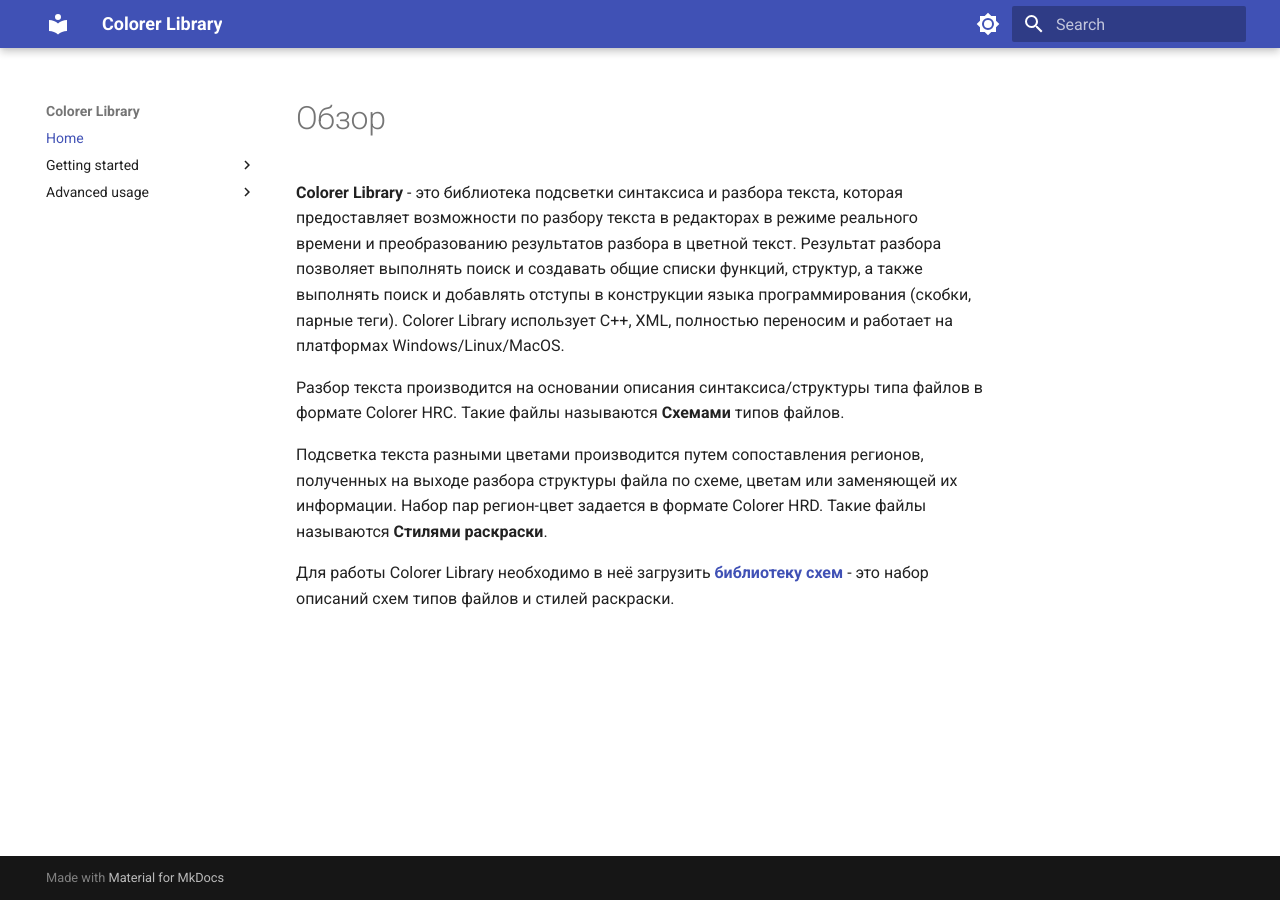
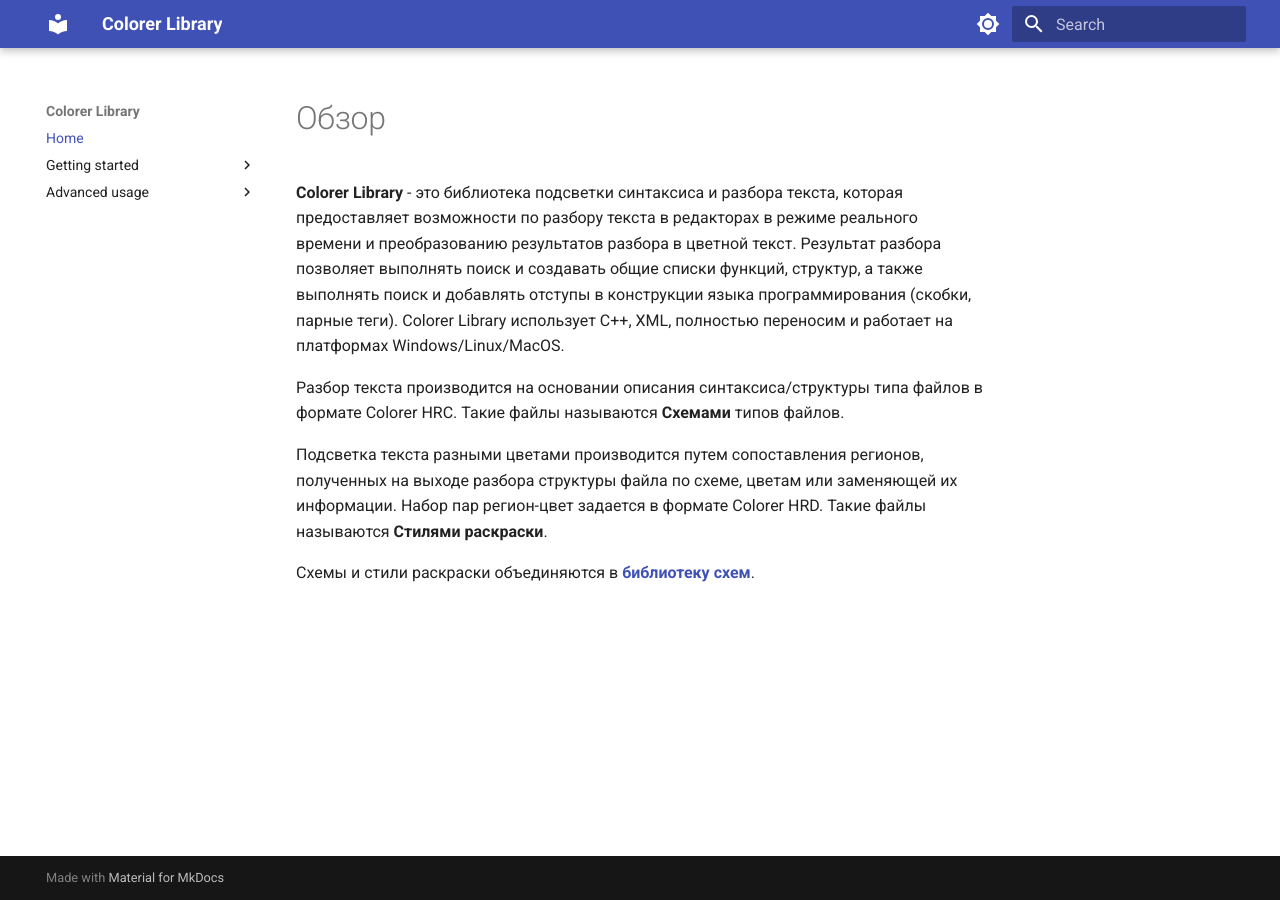
Before and after one commit to colorer/colorer.github.io, an MkDocs documentation site: the page built from docs/index.md, in a window 1280 px wide. Built offline with MkDocs 1.6.1 and Material for MkDocs 9.7.7, drawn with Linux system fonts in a browser that asks for light colours.

Commit message:
update docs

```diff
--- a/docs/index.md
+++ b/docs/index.md
@@ -6,4 +6,4 @@
 
 Подсветка текста разными цветами производится путем сопоставления регионов, полученных на выходе разбора структуры файла по схеме, цветам или заменяющей их информации. Набор пар регион-цвет задается в формате Colorer HRD. Такие файлы называются **Стилями раскраски**.
 
-Для работы Colorer Library необходимо в неё загрузить [**библиотеку схем**](catalog-base.md) - это набор описаний схем типов файлов и стилей раскраски.
+Схемы и стили раскраски объединяются в [**библиотеку схем**](catalog-base.md).
```
